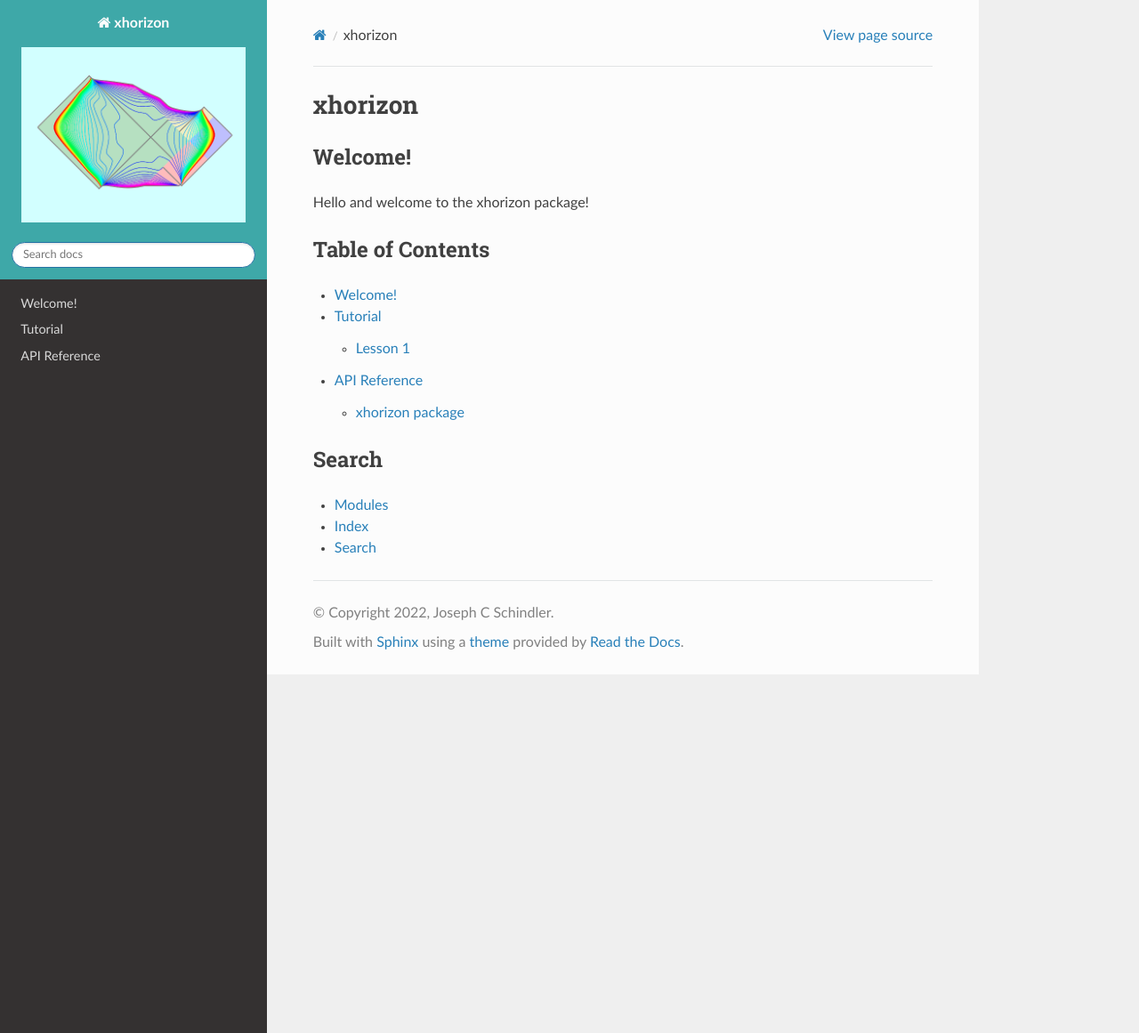
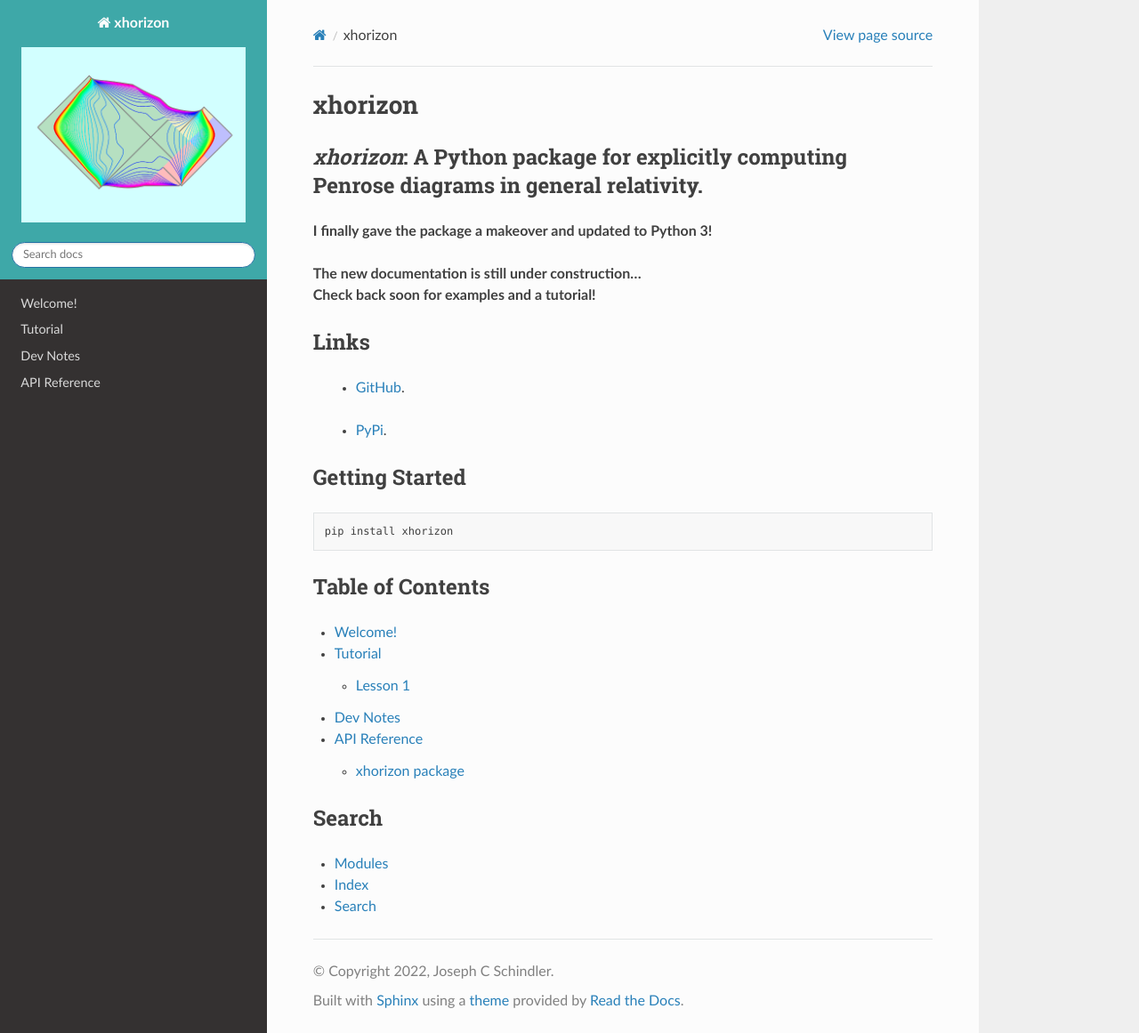
Before and after one commit to xh-diagrams/xhorizon, a Sphinx documentation site: the page built from docs/source/index.rst, in a window 1280 px wide and 1161 px high. Shown: the whole window at 89% size. Built offline with Sphinx 7.4.7 and the Read the Docs theme 2.0.0, drawn with Linux system fonts in a browser that asks for light colours.

Commit message:
Updated docs to a temporary form.

```diff
--- a/docs/source/index.rst
+++ b/docs/source/index.rst
@@ -4,10 +4,28 @@ xhorizon
 ================================
 
 
-Welcome!
+*xhorizon*: A Python package for explicitly computing Penrose diagrams in general relativity.
 --------
 
-Hello and welcome to the xhorizon package!
+| **I finally gave the package a makeover and updated to Python 3!**
+
+| **The new documentation is still under construction...**
+| **Check back soon for examples and a tutorial!**
+
+
+Links
+-----
+   - `GitHub <https://github.com/xh-diagrams/xhorizon>`_.
+   .. - `Documetation <https://skeleton-jcschindler01.readthedocs.io/>`_.
+   - `PyPi <https://pypi.org/project/xhorizon/>`_.
+
+
+Getting Started
+---------------
+::
+
+   pip install xhorizon
+
 
 
 Table of Contents
@@ -18,8 +36,8 @@ Table of Contents
 
    Welcome! <welcome>
    Tutorial <TUTORIAL/00-overview>
+   Dev Notes <dev>
    API Reference <API/apidoc/modules>
-
 
 Search
 ------
```
Also changed, not shown: docs/source/dev.rst (added, +38 -0 lines).
